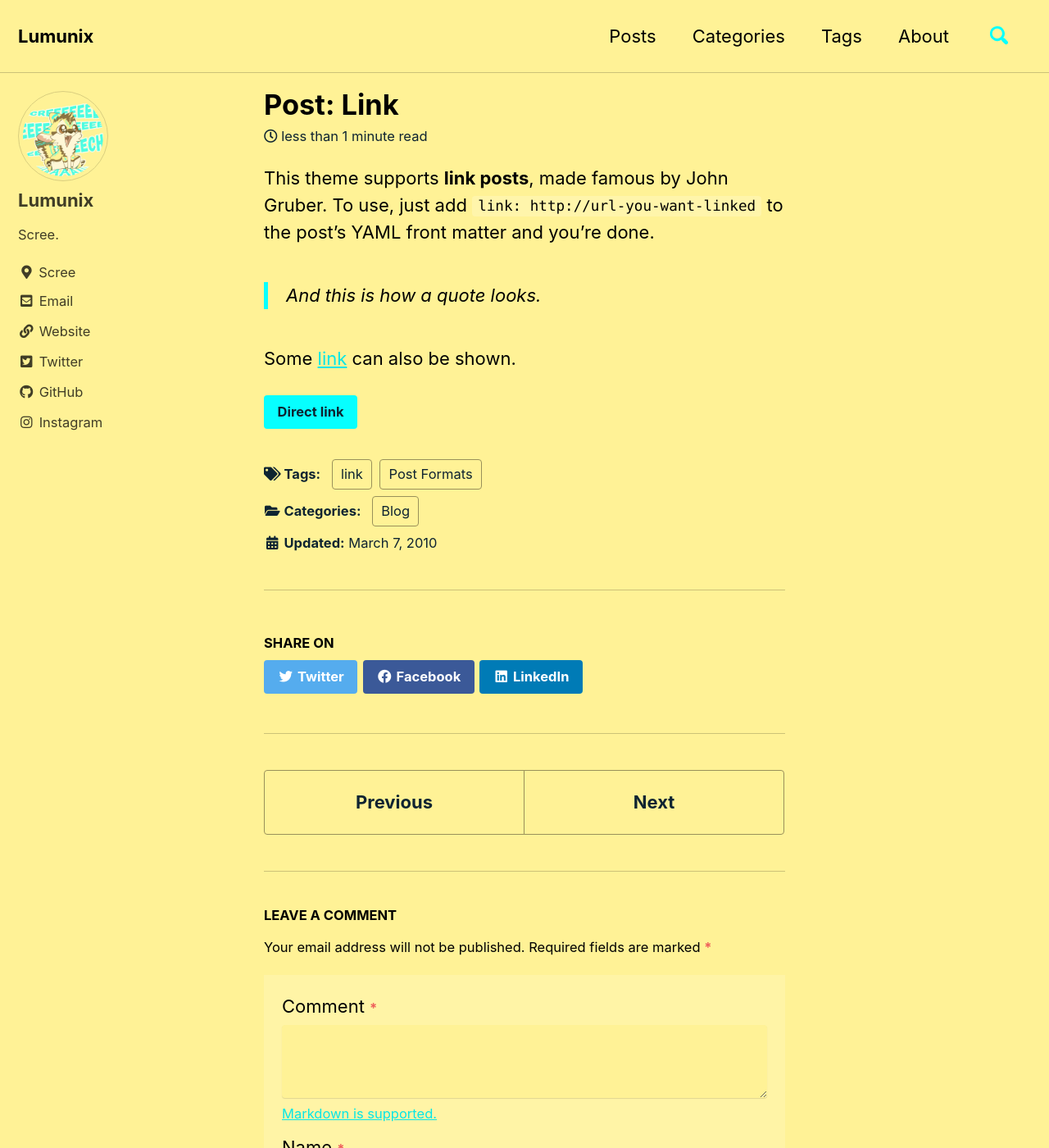
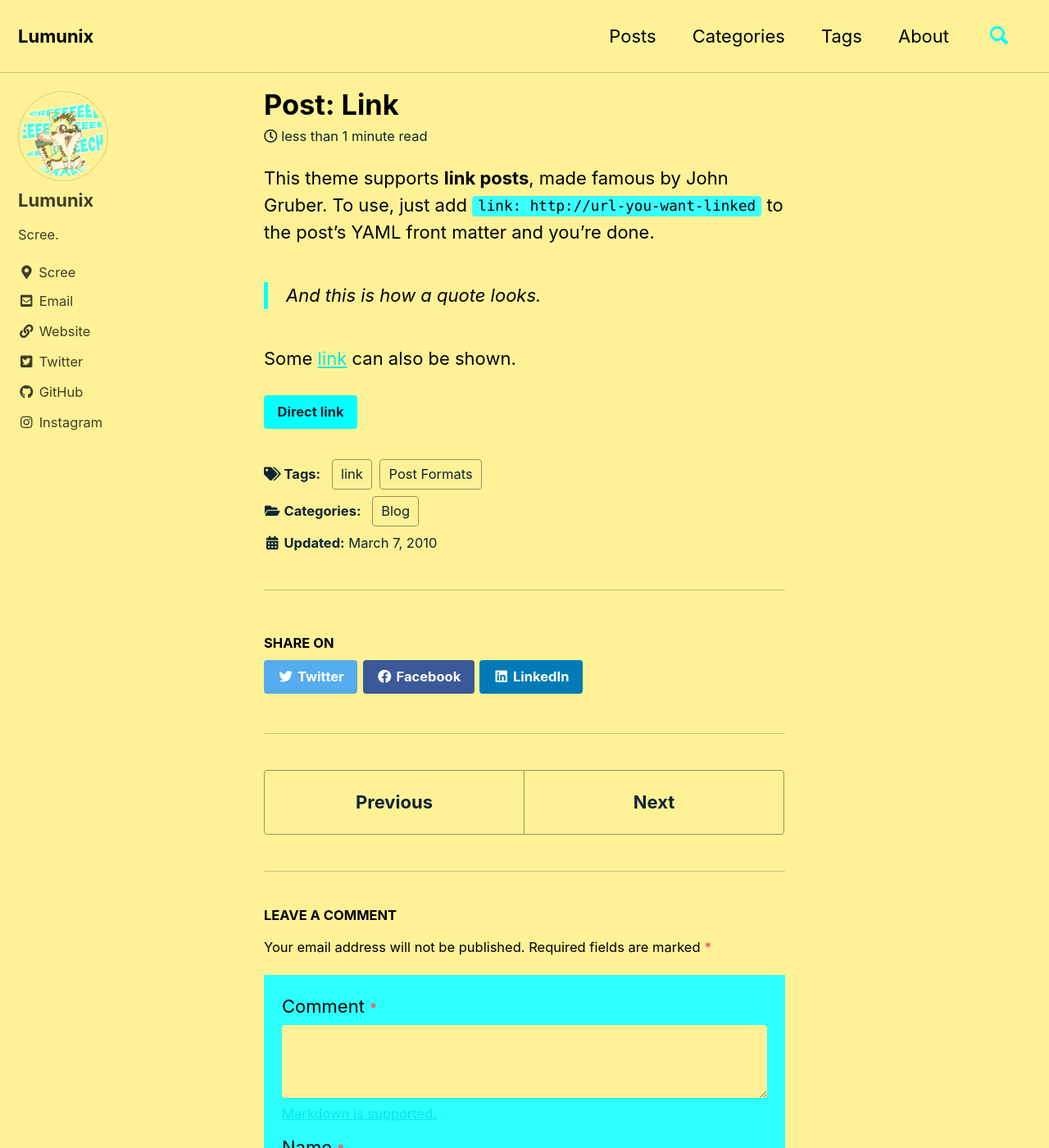
Before and after one commit to joegrover/lumunix.github.io, a Jekyll site: the page built from _posts/2010-03-07-post-link.md, in a window 1280 px wide and 1400 px high. Shown: the whole window at 82% size. Built offline with Jekyll 4.4.1, drawn with Linux system fonts in a browser that asks for light colours; cached includes are drawn as plain includes.

Commit message:
yellow theme

```diff
--- a/_sass/minimal-mistakes/_footer.scss
+++ b/_sass/minimal-mistakes/_footer.scss
@@ -9,7 +9,7 @@
   margin-right: 0;
   width: 100%;
   margin-top: 3em;
-  color: $muted-text-color;
+  color: $footer-text-color;
   -webkit-animation: $intro-transition;
   animation: $intro-transition;
   -webkit-animation-delay: 0.45s;
--- a/_sass/minimal-mistakes/_variables.scss
+++ b/_sass/minimal-mistakes/_variables.scss
@@ -66,6 +66,7 @@
 $code-background-color-dark: $light-gray !default;
 $text-color: $dark-gray !default;
 $muted-text-color: mix(#fff, $text-color, 20%) !default;
+$footer-text-color: mix(#fff, $text-color, 20%) !default;
 $border-color: $lighter-gray !default;
 $form-background-color: $lighter-gray !default;
 $footer-background-color: $lighter-gray !default;
--- a/_sass/minimal-mistakes/skins/_lumunix.scss
+++ b/_sass/minimal-mistakes/skins/_lumunix.scss
@@ -7,11 +7,12 @@
 $background-color: #fff296 !default;
 $text-color: #000 !default;
 $muted-text-color: $dark-gray !default;
+$footer-text-color: #fff296 !default;
 $primary-color: #07ffff !default;
 $border-color: mix(#000, $background-color, 20%) !default;
-$code-background-color: mix(#fff, $background-color, 20%) !default;
-$code-background-color-dark: mix(#000, $background-color, 10%) !default;
-$form-background-color: mix(#fff, $background-color, 15%) !default;
+$code-background-color: mix(#fff, $primary-color, 20%) !default;
+$code-background-color-dark: mix(#000, $primary-color, 10%) !default;
+$form-background-color: mix(#fff, $primary-color, 15%) !default;
 $footer-background-color: #684a26 !default;
 $link-color: mix(#000, $primary-color, 10%) !default;
 $link-color-hover: mix(#fff, $link-color, 25%) !default;
```
